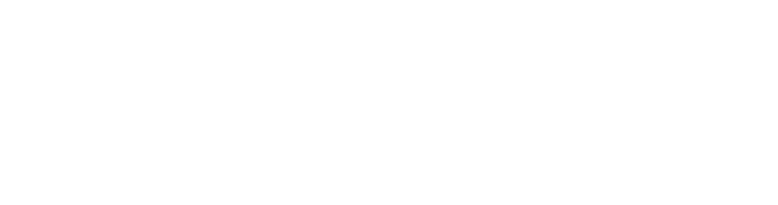
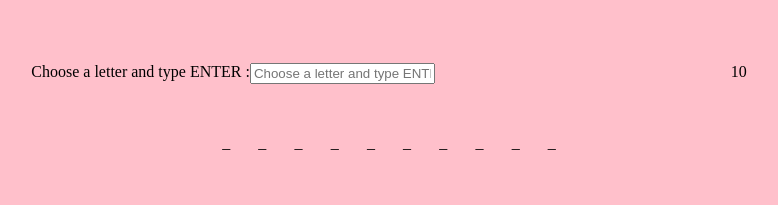
Before and after one commit to Zyigh/pendu, a plain HTML site: page index.html in a window 1280 px wide. Shown: the whole page, without its empty margins (251-1029 px from the left). Drawn offline with Linux system fonts and the light colour scheme.

Commit message:
its a long way to the top if you wanna rocknroll

```diff
--- a/index.html
+++ b/index.html
@@ -3,8 +3,47 @@
 <head>
     <meta charset="UTF-8">
     <title>Title</title>
+    <style>
+        body {
+            background: pink;
+        }
+        div {
+            display: flex;
+        }
+        div.inline {
+            flex-direction: row;
+            justify-content: space-around;
+        }
+        div.column {
+            width: 80%;
+            margin: 5% auto;
+            flex-direction: column;
+        }
+        div#letters {
+            width: 33%;
+            margin: 50px auto;
+            display: flex;
+            justify-content: space-between;
+        }
+
+    </style>
 </head>
 <body>
 
+<div class="column">
+    <div class="inline">
+        <div class="form">
+            <label for="lol">Choose a letter and type ENTER : </label>
+            <input id="lol" placeholder="Choose a letter and type ENTER">
+        </div>
+        <div id="count"></div>
+    </div>
+    <div id="letters"></div>
+</div>
+
+<script type="application/javascript" src="pendu.js"></script>
+<script type="application/javascript">
+    pendu.init();
+</script>
 </body>
 </html>
--- a/pendu.js
+++ b/pendu.js
@@ -1 +1,106 @@
-window.location = 'https://www.youtube.com/watch?v=dQw4w9WgXcQ';
+var Pendu = function () {
+  var that = this;
+  var counter = document.getElementById('count');
+  var input = document.getElementById('lol');
+  var letters_holder = document.getElementById('letters');
+  this.letters;
+  var counter_start = 11;
+  var words = ['peste', 'imitateur', 'empreinte', 'quadrupède', 'panier'];
+  var guesses = [];
+  this.word;
+
+    this.getRandomArbitrary = function(min, max) {
+        return Math.floor(Math.random() * (max - min) + min);
+    };
+
+  var check_the_word = function (letter) {
+
+    return letter.indexOf(that.word);
+  };
+
+  var remove_point = function () {
+    display_chances();
+  };
+
+  var place_the_letter = function (letter, place) {
+    that.letters[place].innerHTML = letter;
+  };
+
+  var check_the_input = function() {
+    return input.value;
+  };
+
+  var validate_letter = function (text) {
+    if (text.length === 1) {
+        if (guesses.indexOf(that.word) === -1) {
+            guesses.push(text);
+
+            return true
+        } else {
+
+            return 'already dood';
+        }
+    }
+
+        return false;
+  };
+
+  var trigger = function(keydown) {
+    if (keydown.keyCode === 13) {
+        var letter = check_the_input();
+        var is_good = validate_letter(letter)
+        if (true === is_good) {
+            var place = check_the_word(letter);
+            if (place > -1) {
+                place_the_letter(letter, place);
+            } else {
+                alert('This letter is not in my word :/');
+                remove_point();
+            }
+        } else if ('already dood' === is_good) {
+            alert('You already picked this letter...')
+        } else {
+            alert('YOU MUST CHOOSE ONE LETTER BRUH !!!');
+        }
+    }
+  };
+
+  var enable_input = function () {
+    window.addEventListener('keydown', trigger)
+  };
+
+  var display_chances = function () {
+      if (--counter_start > 0) {
+          counter.innerHTML = counter_start;
+      } else {
+          window.location = 'https://www.youtube.com/watch?v=dQw4w9WgXcQ';
+      }
+  };
+
+  var display_underscores = function() {
+    var word_length = that.word.length;
+    for (var i = 0; i < word_length; i++) {
+        var span = document.createElement('span');
+        span.classList.add('blank');
+        span.innerHTML = "_";
+        letters_holder.appendChild(span);
+    }
+    that.letters = document.getElementsByClassName('blank');
+  };
+
+  var initialize_pendu = function () {
+    that.word = words[that.getRandomArbitrary(0, words.length)];
+    console.log(that.word);
+    display_chances();
+    enable_input();
+    //enable_counter();
+    display_underscores();
+  };
+
+  return {
+      init : function () {
+          initialize_pendu();
+      }
+  }
+};
+window.pendu = new Pendu();
```
Also changed, not shown: 1 other file.
